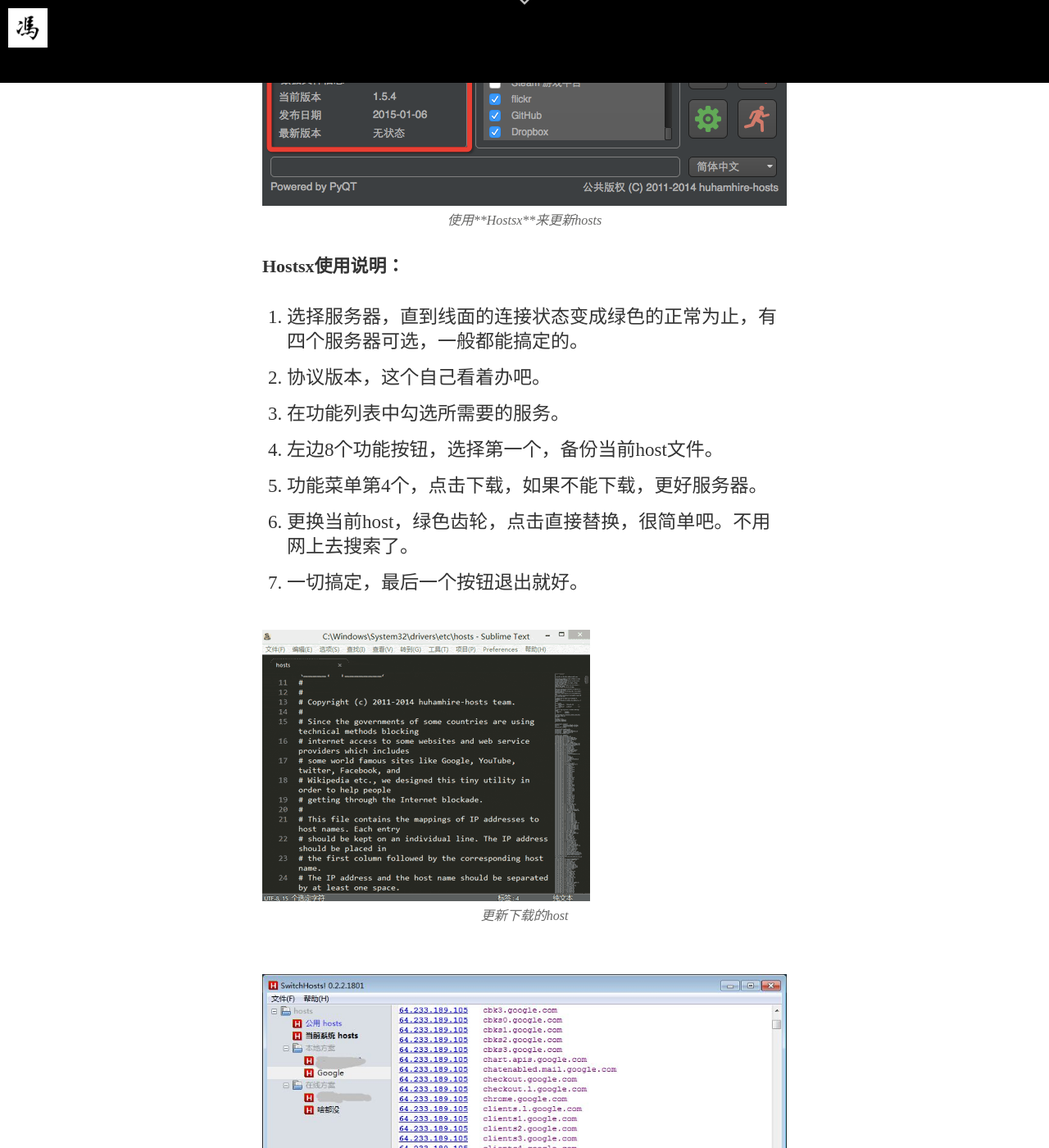
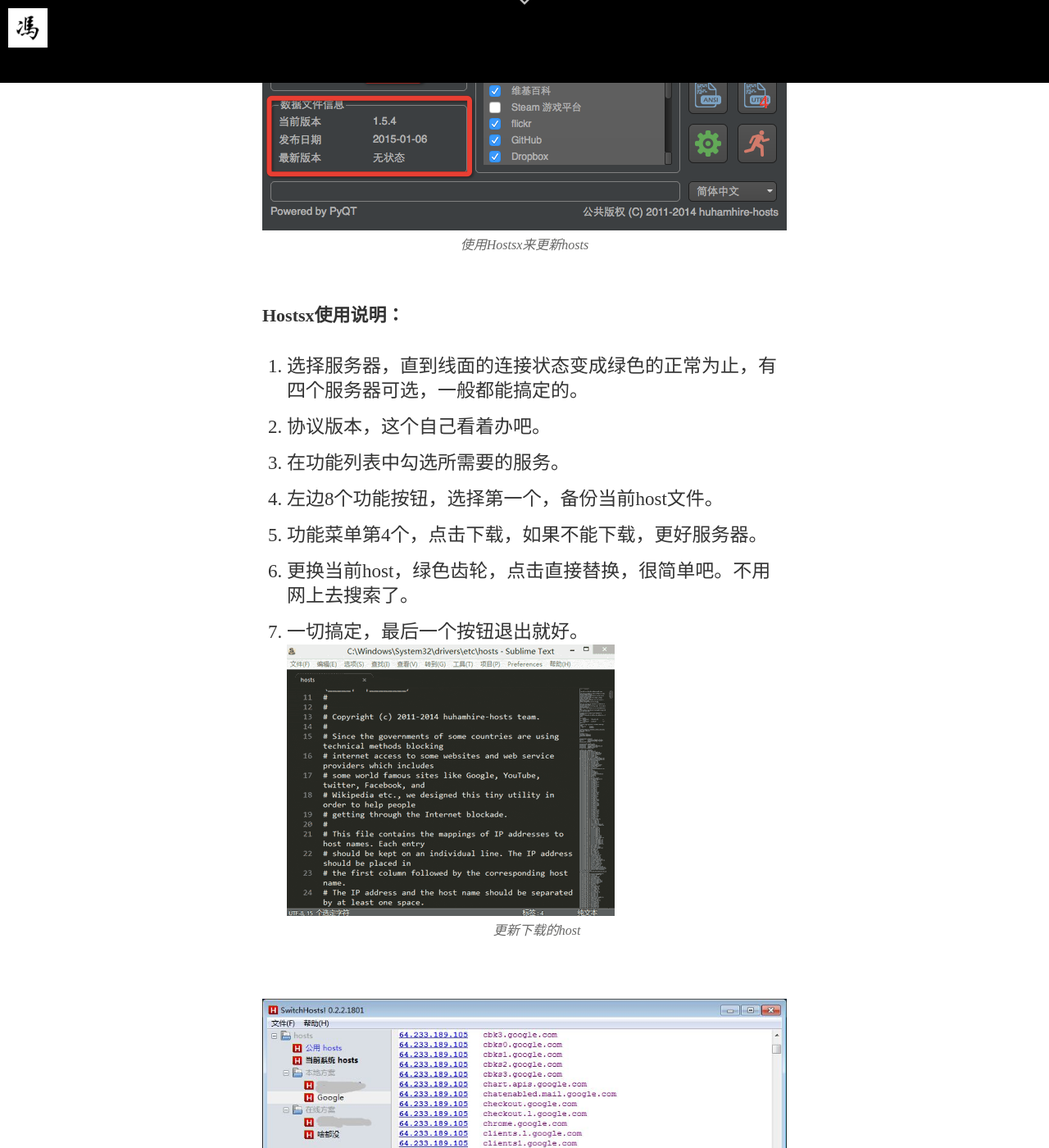
Before and after one commit to QoneFeng/qonefeng.github.io, a Jekyll site: the page built from _posts/2015-01-19-happy-internet.markdown, in a window 1280 px wide and 1400 px high, scrolled down 1299 px. Shown: the whole window at 82% size. Built offline with Jekyll 4.4.1, drawn with Linux system fonts in a browser that asks for light colours; nearby versions of some CDN libraries; some web fonts are replaced; comment, search, counter and statistics services are not loaded.

Commit message:
SwitchHosts

```diff
--- a/_posts/2015-01-19-happy-internet.markdown
+++ b/_posts/2015-01-19-happy-internet.markdown
@@ -10,7 +10,9 @@
 **优点：**速度比较稳定，简单粗暴直接
 
 **不足：**只能对有对应Hosts的网站进行翻墙
-![使用**Hostsx**来更新hosts](/assets/article_images/2015-01-19-happy-internet/20150119212003.png)
+
+![使用Hostsx来更新hosts](/assets/article_images/2015-01-19-happy-internet/20150119212003.png)
+
 **Hostsx使用说明：**
 
 1. 选择服务器，直到线面的连接状态变成绿色的正常为止，有四个服务器可选，一般都能搞定的。
@@ -20,10 +22,9 @@
 5. 功能菜单第4个，点击下载，如果不能下载，更好服务器。
 6. 更换当前host，绿色齿轮，点击直接替换，很简单吧。不用网上去搜索了。
 7. 一切搞定，最后一个按钮退出就好。
-
 ![更新下载的host](/assets/article_images/2015-01-19-happy-internet/20150119213039.gif)
 
-![更新下载的host](/assets/article_images/2015-01-19-happy-internet/20150119213759.jpg)
+![SwitchHosts](/assets/article_images/2015-01-19-happy-internet/20150119213759.jpg)
 
 **配合SwitchHosts使用**
 
```
